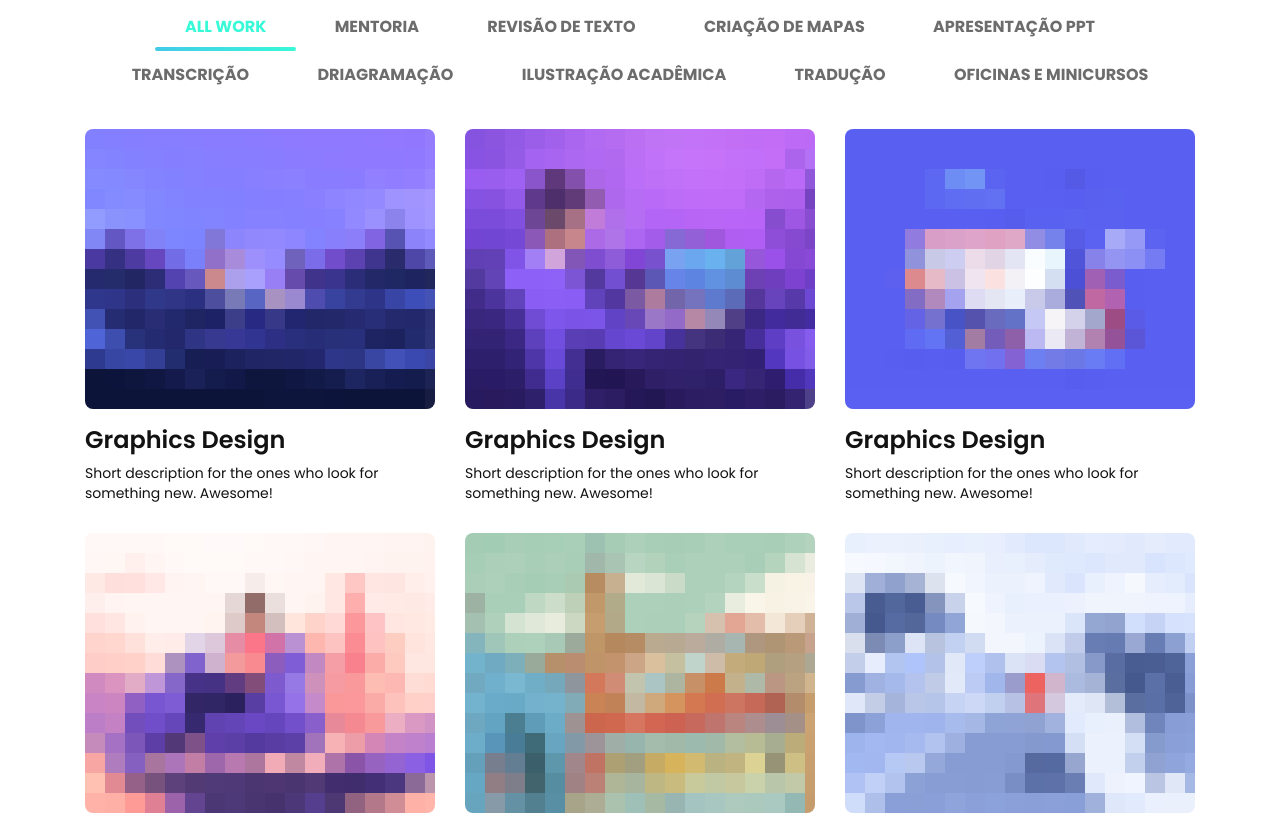
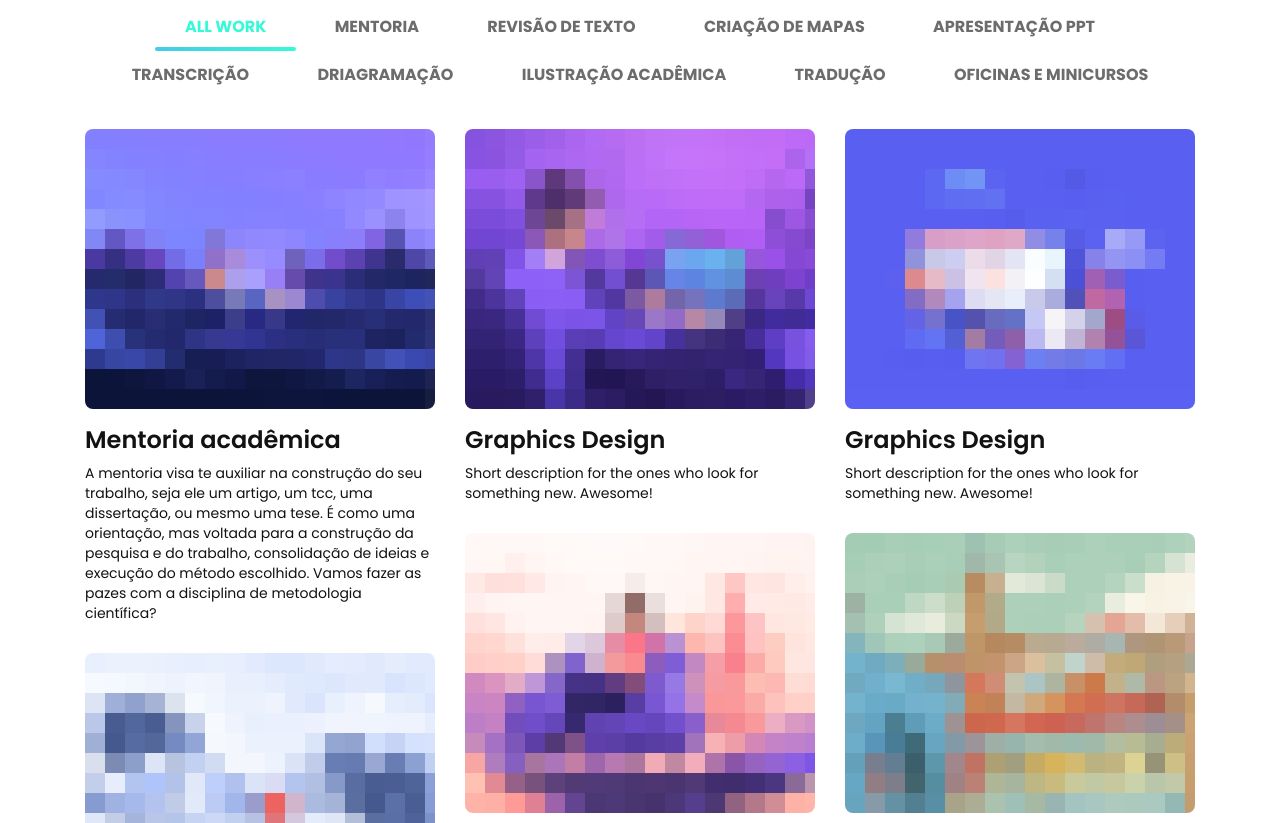
Before and after one commit to drataina/drataina.github.io, a plain HTML site: page index.html in a window 1280 px wide. Shown: the part 2201-3024 px from the top of the page. Drawn offline with Linux system fonts and the light colour scheme; files whose address does not match are found by name.

Commit message:
edição das categorias do portfolio

```diff
--- a/index.html
+++ b/index.html
@@ -331,8 +331,8 @@
                             </div>
                         </div>
                         <div class="portfolio-text">
-                            <h4 class="portfolio-title"><a href="#">Graphics Design</a></h4>
-                            <p class="text">Short description for the ones who look for something new. Awesome!</p>
+                            <h4 class="portfolio-title"><a href="#">Mentoria acadêmica</a></h4>
+                            <p class="text">A mentoria visa te auxiliar na construção do seu trabalho, seja ele um artigo, um tcc, uma dissertação, ou mesmo uma tese. É como uma orientação, mas voltada para a construção da pesquisa e do trabalho, consolidação de ideias e execução do método escolhido. Vamos fazer as pazes com a disciplina de metodologia científica?</p>
                         </div>
                     </div> <!-- single portfolio -->
                 </div>
```
